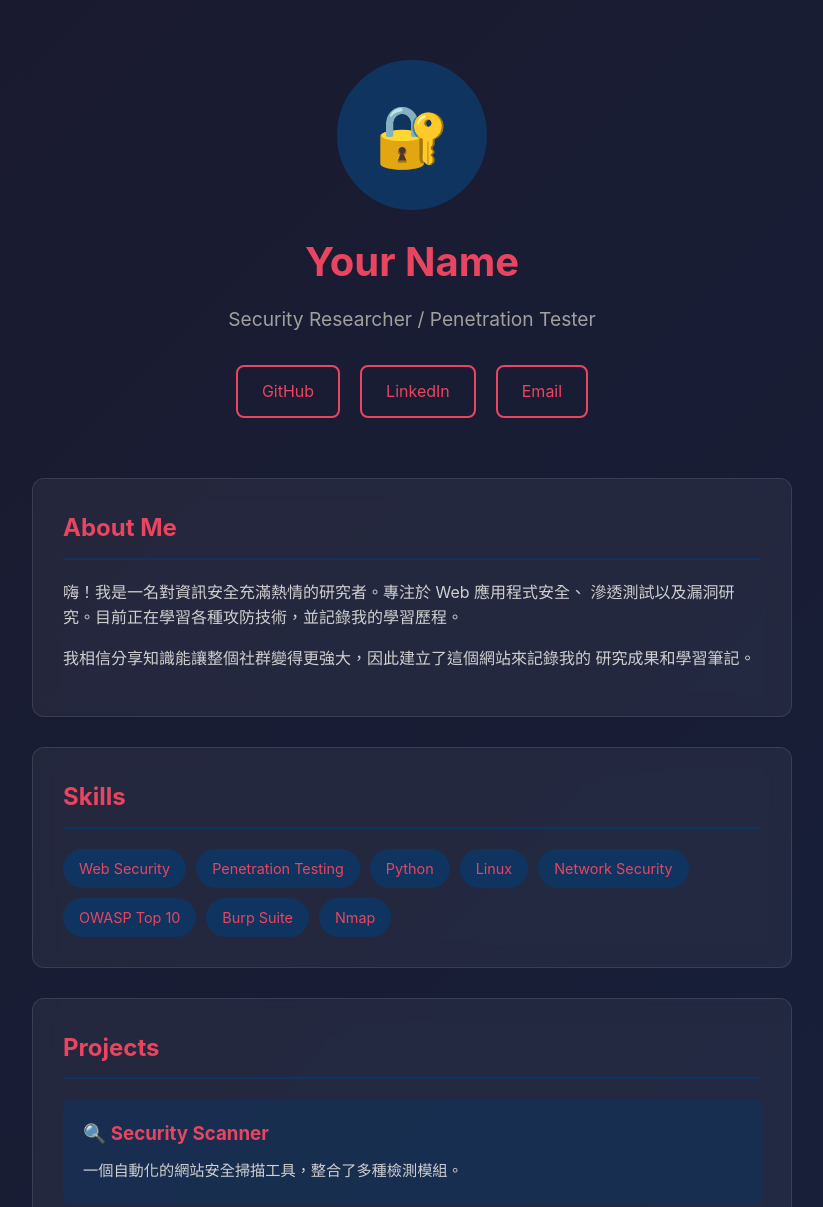
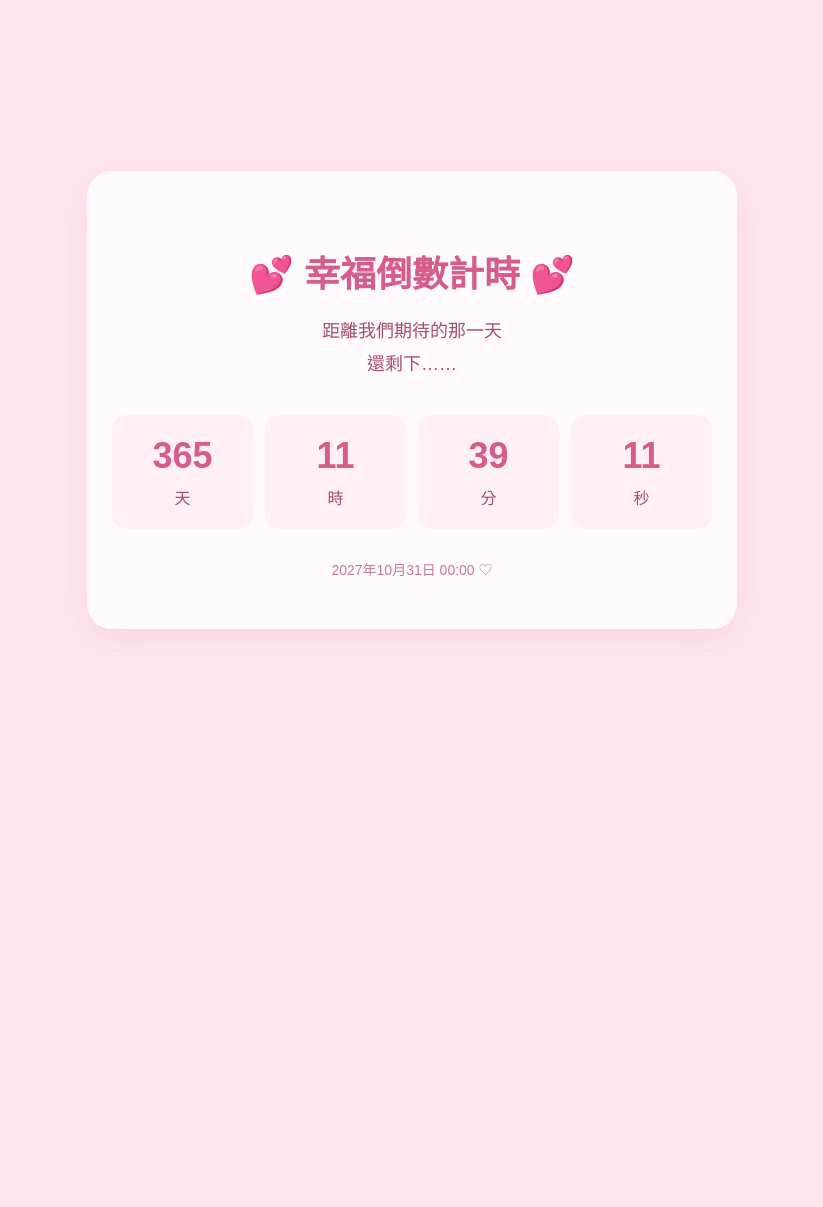
Before and after one commit to Bella0121/bella0121, a plain HTML site: page index.html in a window 1280 px wide. Shown: the top 1207 px of the page, without its empty margins (228-1051 px from the left). After the commit the page ends 800 px from the top, so only its background shows below. Drawn offline with Linux system fonts and the light colour scheme.

Commit message:
Revamp index.html for countdown timer layout

```diff
--- a/index.html
+++ b/index.html
@@ -1,213 +1,190 @@
+
 <!DOCTYPE html>
 <html lang="zh-TW">
 <head>
   <meta charset="UTF-8">
   <meta name="viewport" content="width=device-width, initial-scale=1.0">
-    <title>我的資安研究站</title>
+  <title>幸福倒數計時器</title>
+
   <style>
     * {
-            margin: 0;
-            padding: 0;
       box-sizing: border-box;
     }
 
     body {
-            font-family: -apple-system, BlinkMacSystemFont, "Segoe UI", Roboto, "Helvetica Neue", Arial, sans-serif;
-            line-height: 1.6;
-            color: #333;
-            background: linear-gradient(135deg, #1a1a2e 0%, #16213e 100%);
+      margin: 0;
       min-height: 100vh;
+      background: #ffe6ee;
+      font-family: "Microsoft JhengHei", Arial, sans-serif;
+      display: flex;
+      justify-content: center;
+      align-items: center;
+      text-align: center;
+      color: #a64d70;
     }
 
     .container {
-            max-width: 800px;
-            margin: 0 auto;
-            padding: 60px 20px;
-        }
-
-        header {
-            text-align: center;
-            margin-bottom: 60px;
-        }
-
-        .avatar {
-            width: 150px;
-            height: 150px;
-            border-radius: 50%;
-            border: 4px solid #0f3460;
-            margin-bottom: 20px;
-            background: #0f3460;
-            display: flex;
-            align-items: center;
-            justify-content: center;
-            margin-left: auto;
-            margin-right: auto;
-            font-size: 60px;
+      width: 90%;
+      max-width: 650px;
+      background: rgba(255, 255, 255, 0.85);
+      padding: 50px 25px;
+      border-radius: 25px;
+      box-shadow: 0 10px 30px rgba(220, 120, 155, 0.15);
     }
 
     h1 {
-            color: #e94560;
-            font-size: 2.5em;
-            margin-bottom: 10px;
+      font-size: 36px;
+      margin-bottom: 15px;
+      color: #d65c8a;
     }
 
-        .tagline {
-            color: #a0a0a0;
-            font-size: 1.2em;
+    .description {
+      font-size: 18px;
+      line-height: 1.8;
+      margin-bottom: 35px;
     }
 
-        .section {
-            background: rgba(255, 255, 255, 0.05);
-            border-radius: 12px;
-            padding: 30px;
-            margin-bottom: 30px;
-            backdrop-filter: blur(10px);
-            border: 1px solid rgba(255, 255, 255, 0.1);
+    .countdown {
+      display: flex;
+      justify-content: center;
+      gap: 12px;
     }
 
-        h2 {
-            color: #e94560;
-            margin-bottom: 20px;
-            padding-bottom: 10px;
-            border-bottom: 2px solid #0f3460;
+    .time-box {
+      background: #fff0f5;
+      border-radius: 15px;
+      padding: 20px 10px;
+      flex: 1;
+      min-width: 0;
     }
 
-        p {
-            color: #d0d0d0;
-            margin-bottom: 15px;
+    .number {
+      font-size: 36px;
+      font-weight: bold;
+      color: #d65c8a;
+      font-variant-numeric: tabular-nums;
     }
 
-        .skills {
-            display: flex;
-            flex-wrap: wrap;
-            gap: 10px;
+    .label {
+      font-size: 16px;
+      margin-top: 8px;
     }
 
-        .skill-tag {
-            background: #0f3460;
-            color: #e94560;
-            padding: 8px 16px;
-            border-radius: 20px;
-            font-size: 0.9em;
+    .footer {
+      margin-top: 30px;
+      font-size: 14px;
+      color: #c77996;
     }
 
-        .links {
-            display: flex;
-            justify-content: center;
-            gap: 20px;
-            margin-top: 30px;
+    @media (max-width: 480px) {
+      .container {
+        padding: 35px 15px;
       }
 
-        .links a {
-            color: #e94560;
-            text-decoration: none;
-            padding: 12px 24px;
-            border: 2px solid #e94560;
-            border-radius: 8px;
-            transition: all 0.3s ease;
+      h1 {
+        font-size: 28px;
       }
 
-        .links a:hover {
-            background: #e94560;
-            color: #1a1a2e;
+      .number {
+        font-size: 25px;
       }
 
-        .project {
-            background: rgba(15, 52, 96, 0.5);
-            padding: 20px;
-            border-radius: 8px;
-            margin-bottom: 15px;
+      .time-box {
+        padding: 15px 5px;
       }
 
-        .project h3 {
-            color: #e94560;
-            margin-bottom: 10px;
+      .label {
+        font-size: 14px;
       }
-
-        .project p {
-            margin-bottom: 0;
-            font-size: 0.95em;
-        }
-
-        footer {
-            text-align: center;
-            color: #666;
-            margin-top: 60px;
-            padding-top: 30px;
-            border-top: 1px solid rgba(255, 255, 255, 0.1);
     }
   </style>
 </head>
+
 <body>
+
   <div class="container">
-        <header>
-            <div class="avatar">🔐</div>
-            <h1>Your Name</h1>
-            <p class="tagline">Security Researcher / Penetration Tester</p>
-            <div class="links">
-                <a href="https://github.com/yourusername" target="_blank">GitHub</a>
-                <a href="https://linkedin.com/in/yourusername" target="_blank">LinkedIn</a>
-                <a href="mailto:your@email.com">Email</a>
+    <h1>💕 幸福倒數計時 💕</h1>
+
+    <p class="description">
+      距離我們期待的那一天<br>
+      還剩下……
+    </p>
+
+    <div class="countdown">
+      <div class="time-box">
+        <div class="number" id="days">0</div>
+        <div class="label">天</div>
       </div>
-        </header>
 
-        <section class="section">
-            <h2>About Me</h2>
-            <p>
-                嗨！我是一名對資訊安全充滿熱情的研究者。專注於 Web 應用程式安全、
-                滲透測試以及漏洞研究。目前正在學習各種攻防技術，並記錄我的學習歷程。
-            </p>
-            <p>
-                我相信分享知識能讓整個社群變得更強大，因此建立了這個網站來記錄我的
-                研究成果和學習筆記。
-            </p>
-        </section>
+      <div class="time-box">
+        <div class="number" id="hours">00</div>
+        <div class="label">時</div>
+      </div>
 
-        <section class="section">
-            <h2>Skills</h2>
-            <div class="skills">
-                <span class="skill-tag">Web Security</span>
-                <span class="skill-tag">Penetration Testing</span>
-                <span class="skill-tag">Python</span>
-                <span class="skill-tag">Linux</span>
-                <span class="skill-tag">Network Security</span>
-                <span class="skill-tag">OWASP Top 10</span>
-                <span class="skill-tag">Burp Suite</span>
-                <span class="skill-tag">Nmap</span>
+      <div class="time-box">
+        <div class="number" id="minutes">00</div>
+        <div class="label">分</div>
       </div>
-        </section>
 
-        <section class="section">
-            <h2>Projects</h2>
-            <div class="project">
-                <h3>🔍 Security Scanner</h3>
-                <p>一個自動化的網站安全掃描工具，整合了多種檢測模組。</p>
+      <div class="time-box">
+        <div class="number" id="seconds">00</div>
+        <div class="label">秒</div>
       </div>
-            <div class="project">
-                <h3>📝 Vulnerability Writeups</h3>
-                <p>記錄我在 CTF 比賽和實際滲透測試中發現的漏洞分析。</p>
     </div>
-            <div class="project">
-                <h3>🛠️ Pentest Toolkit</h3>
-                <p>自己開發的滲透測試輔助腳本集合。</p>
+
+    <div class="footer" id="footer">
+      2027年10月31日 00:00 ♡
     </div>
-        </section>
+  </div>
 
-        <section class="section">
-            <h2>Recent Posts</h2>
-            <div class="project">
-                <h3>SQL Injection 攻擊手法詳解</h3>
-                <p>深入解析 SQL Injection 的各種變形與防禦方式。</p>
-            </div>
-            <div class="project">
-                <h3>如何開始學習滲透測試</h3>
-                <p>給新手的滲透測試學習路線圖與資源推薦。</p>
-            </div>
-        </section>
+  <script>
+    // 目標時間：2027/10/31 00:00 台灣時間
+    const targetDate = new Date(
+      "2027-10-31T00:00:00+08:00"
+    ).getTime();
 
-        <footer>
-            <p>© 2025 Your Name. Built with ❤️ and hosted on GitHub Pages.</p>
-        </footer>
-    </div>
+    function updateCountdown() {
+      // 取得現在時間
+      const now = Date.now();
+
+      // 計算剩餘毫秒
+      const distance = targetDate - now;
+
+      // 如果倒數結束
+      if (distance <= 0) {
+        document.getElementById("days").textContent = "0";
+        document.getElementById("hours").textContent = "00";
+        document.getElementById("minutes").textContent = "00";
+        document.getElementById("seconds").textContent = "00";
+        document.getElementById("footer").textContent =
+          "💕 期待的日子到了！💕";
+        return;
+      }
+
+      // 換算天、時、分、秒
+      const totalSeconds = Math.floor(distance / 1000);
+
+      const days = Math.floor(totalSeconds / 86400);
+      const hours = Math.floor((totalSeconds % 86400) / 3600);
+      const minutes = Math.floor((totalSeconds % 3600) / 60);
+      const seconds = totalSeconds % 60;
+
+      // 更新畫面
+      document.getElementById("days").textContent = days;
+      document.getElementById("hours").textContent =
+        String(hours).padStart(2, "0");
+      document.getElementById("minutes").textContent =
+        String(minutes).padStart(2, "0");
+      document.getElementById("seconds").textContent =
+        String(seconds).padStart(2, "0");
+    }
+
+    // 開啟網頁立即執行
+    updateCountdown();
+
+    // 每秒更新一次
+    setInterval(updateCountdown, 1000);
+  </script>
+
 </body>
 </html>
```
Lines whose indentation alone changed are shown as unchanged.
